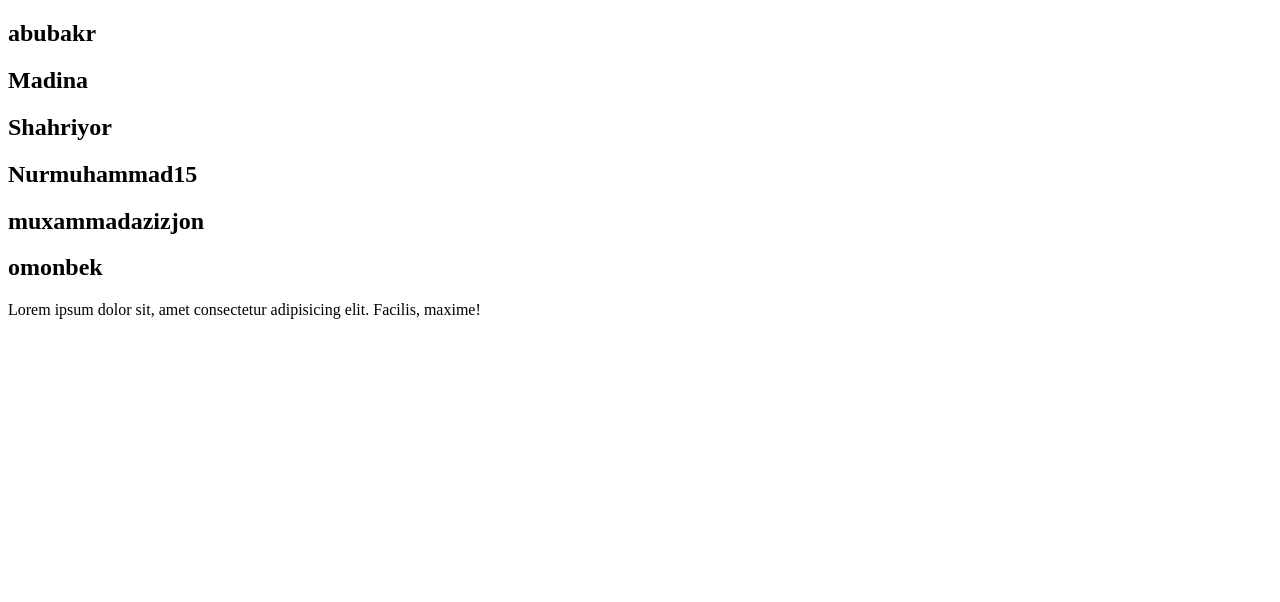
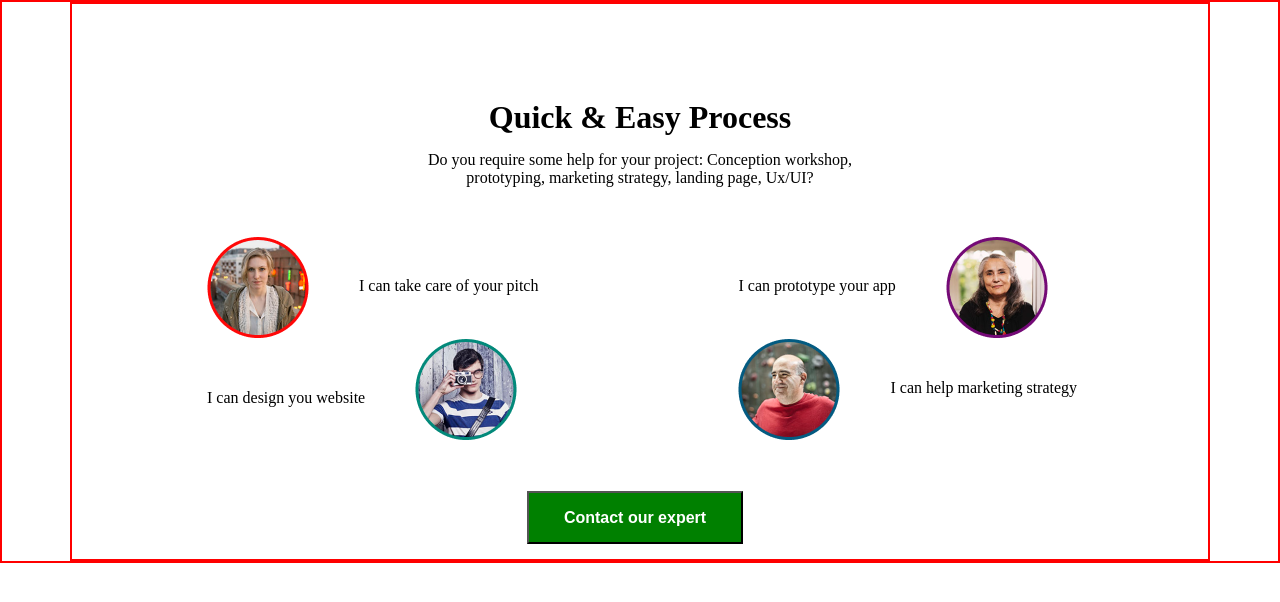
Before and after one commit to ShahriyorDeveloper/product, a plain HTML site: page index.html in a window 1280 px wide. Drawn offline with Linux system fonts and the light colour scheme.

Commit message:
"adding quick"

```diff
--- a/css/style.css
+++ b/css/style.css
@@ -0,0 +1,111 @@
+* {
+    margin: 0;
+    padding: 0;
+    text-decoration: none;
+    list-style: none;
+    box-sizing: border-box;
+}
+
+.quick {
+    max-width: 1400px;
+    margin: auto;
+    border: 2px solid red;
+}
+
+.container {
+    max-width: 1140px;
+    margin: auto;
+    padding: 15px;
+    border: 2px solid red
+}
+
+.quick .quick_nav {
+    text-align: center;
+    margin: 80px 0px 50px;
+}
+
+.quick .quick_nav h1 {
+    font-size: 32px;
+    font-weight: 700;
+    color: black;
+    margin: 0px 0px 15px 0px;
+
+}
+
+.quick .quick_nav p {
+    font-size: 16px;
+    font-weight: 500;
+    color: black;
+}
+
+.quick .quick_main {
+    display: flex;
+    gap: 200px;
+    margin-left: 120px;
+}
+
+.quick .quick_main .quick_main_left .left_top {
+    display: flex;
+    gap: 50px;
+}
+
+.quick .quick_main .quick_main_left .left_botton {
+    display: flex;
+    gap: 50px;
+}
+
+.quick .quick_main .quick_main_left .left_top p {
+    font-size: 16px;
+    font-weight: 500;
+    color: black;
+    margin: 40px 0px 0px 0px;
+}
+
+.quick .quick_main .quick_main_left .left_botton p {
+    font-size: 16px;
+    font-weight: 500;
+    color: black;
+    margin: 50px 0px 0px 0px;
+}
+
+.quick .quick_main .quick_main_right .right_top {
+    display: flex;
+    gap: 50px;
+}
+
+.quick .quick_main .quick_main_right .right_botton {
+    display: flex;
+    gap: 50px;
+}
+
+.quick .quick_main .quick_main_right .right_top p {
+    font-size: 16px;
+    font-weight: 500;
+    color: black;
+    margin: 40px 0px 0px 0px;
+}
+
+.quick button {
+    width: 216px;
+    height: 53px;
+    background-color: green;
+    margin: 50px 0px 0px 440px;
+}
+
+.quick button p {
+    font-size: 16px;
+    font-weight: 700;
+    color: white;
+}
+
+@media screen and (max-width:800px) {
+    .quick .quick_main {
+        flex-wrap: wrap;
+    }
+}
+
+@media screen and (max-width:700px) {
+    .quick button {
+        margin-left: 100px;
+    }
+}
--- a/index.html
+++ b/index.html
@@ -1,38 +1,66 @@
 <!DOCTYPE html>
 <html lang="en">
+
 <head>
     <meta charset="UTF-8">
     <meta name="viewport" content="width=device-width, initial-scale=1.0">
+    <link rel="stylesheet" href="./css/style.css">
     <title>Document</title>
 </head>
+
 <body>
 
     <div class="madina"></div>
-    <div class="abubakr">
-        <h2>abubakr</h2>
-    </div>
-    <div class="madina">
-        <h2>Madina</h2>
-    </div>
-    <div class="shahriyor">
-        <h2>Shahriyor</h2>
-    </div>
     <div class="abubakr"></div>
-    <div class="Nurmuhammad">
-        <H2>Nurmuhammad15</H2>
-    </div>
+    <div class="madina"></div>
+    <div class="shahriyor"></div>
+    <div class="abubakr"></div>
+    <div class="Nurmuhammad"></div>
     <div class="dilshod"></div>
     <div class="xurshid"></div>
     <div class="abdulaziz"></div>
+
     <div class="muhammadazizjon">
-        <h2>muxammadazizjon</h2>
+        <div class="quick">
+            <div class="container">
+                <div class="quick_nav">
+                    <h1>Quick & Easy Process</h1>
+                    <p>Do you require some help for your project: Conception workshop, <br>
+                        prototyping, marketing strategy, landing page, Ux/UI?</p>
+                </div>
+                <div class="quick_main">
+                    <div class="quick_main_left">
+                        <div class="left_top">
+                            <img src="./images/quick_img1.png" alt="">
+                            <p>I can take care of your pitch</p>
+                        </div>
+                        <div class="left_botton">
+                            <p>I can design you website</p>
+                            <img src="./images/quick_img2.png" alt="">
+                        </div>
+                    </div>
+                    <div class="quick_main_right">
+                        <div class="right_top">
+                            <p>I can prototype your app</p>
+                            <img src="./images/quick_img3.png" alt="">
+                        </div>
+                        <div class="right_top">
+                            <img src="./images/quick_img4.png" alt="">
+                            <p>I can help marketing strategy</p>
+                        </div>
+                    </div>
+                </div>
+                <button>
+                    <p>Contact our expert</p>
+                </button>
+            </div>
+        </div>
     </div>
+
     <div class="muhammadqodir"></div>
-    <div class="omonbek">
-        <h2>omonbek</h2>
-        <p>Lorem ipsum dolor sit, amet consectetur adipisicing elit. Facilis, maxime!</p>
-    </div>
+    <div class="omonbek"></div>
     <div class="ibrohim"></div>
 
 </body>
+
 </html>
```
Also changed, not shown: images/quick_img.png (added), images/quick_img1.png (added), images/quick_img2.png (added), images/quick_img3.png (added), images/quick_img4.png (added).
